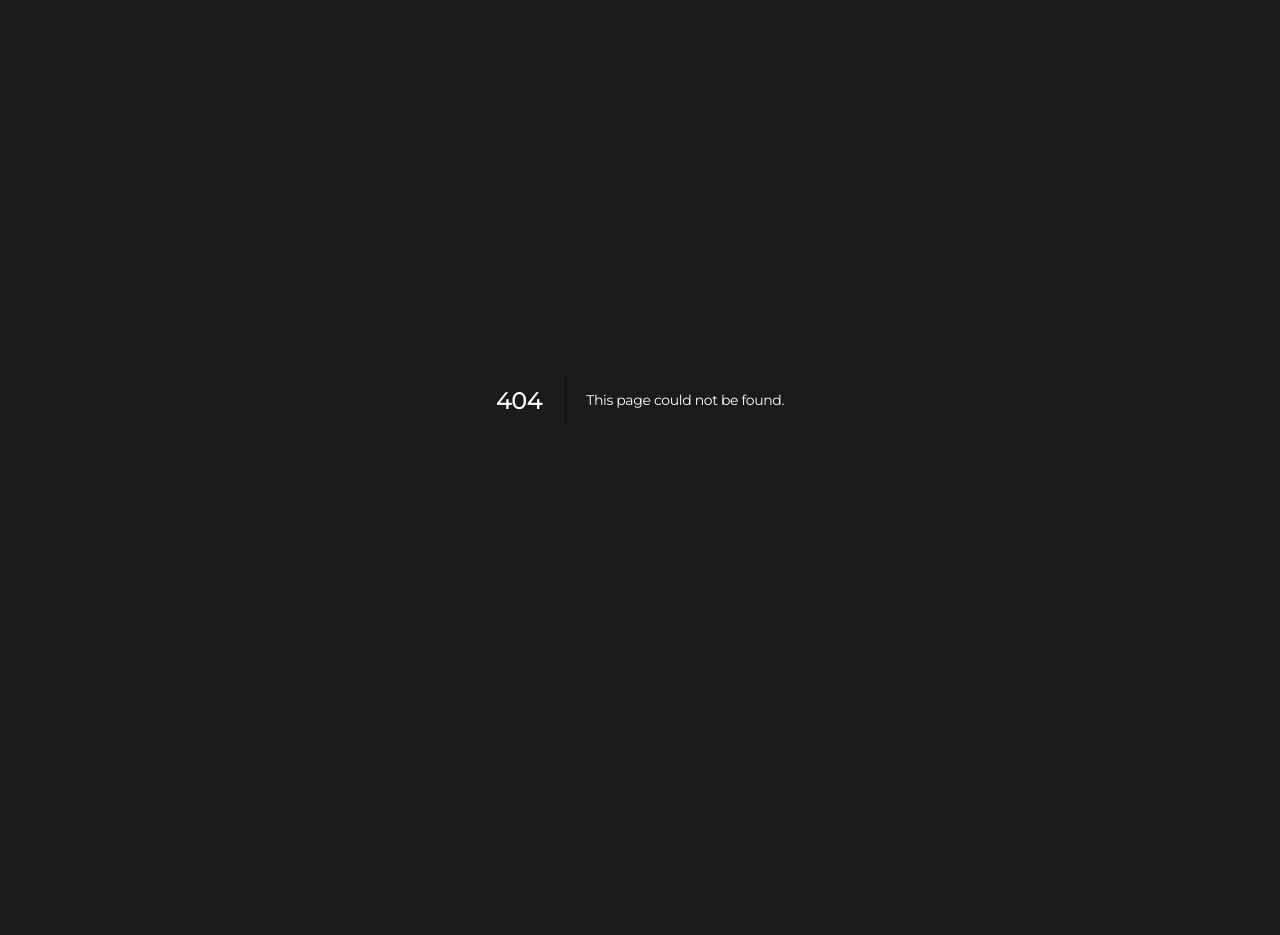
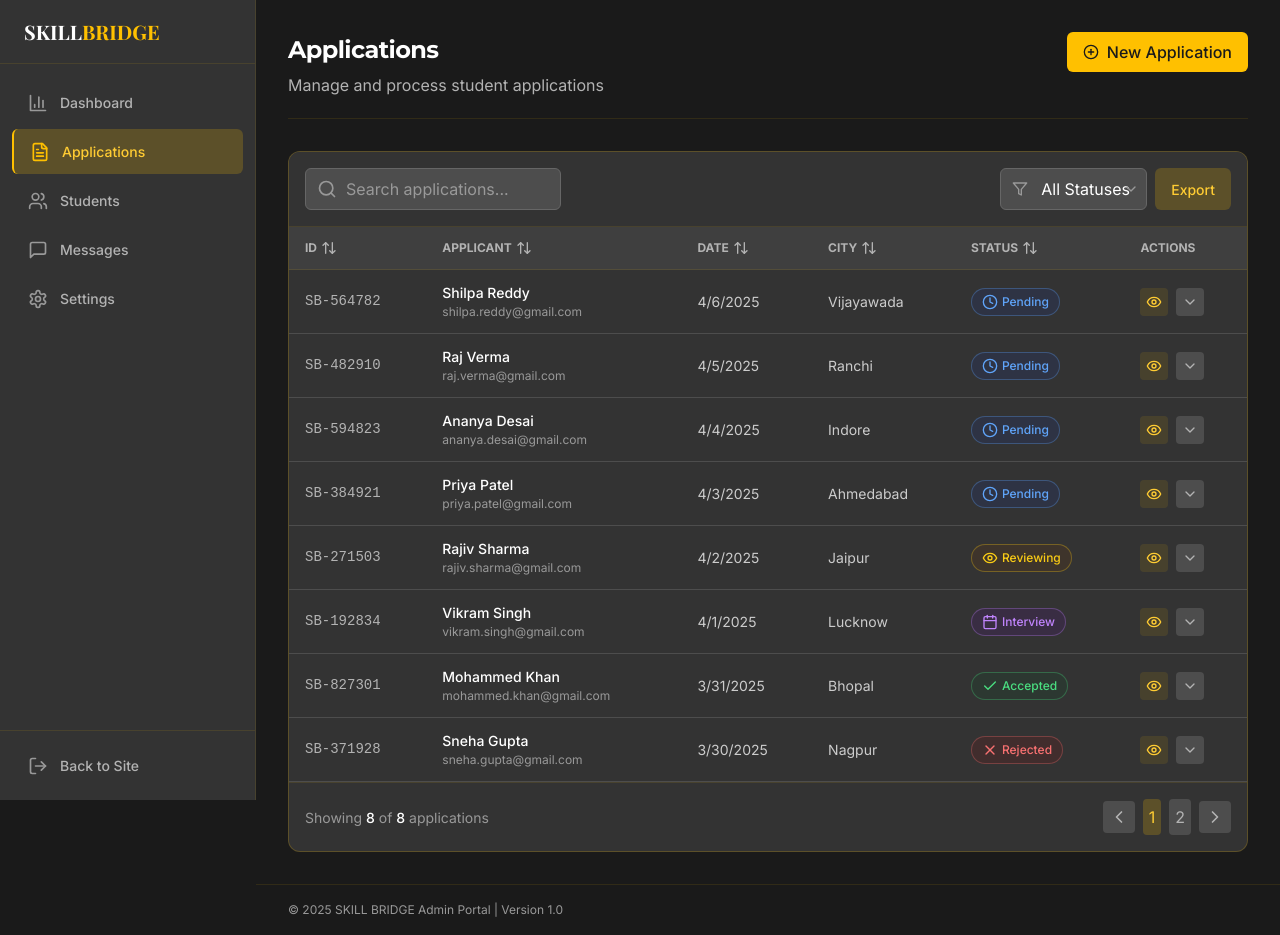
Before and after one commit to Nikhil9989/psb, a Next.js app: page /psb/admin/applications in a window 1280 px wide. Before the commit this address had no page. Before the commit the page ends 800 px from the top, so only its background shows below. Built offline with nearby package versions, Linux system fonts and the light colour scheme.

Commit message:
Add applications list page

```diff
--- /dev/null
+++ b/app/admin/applications/page.tsx
@@ -0,0 +1,34 @@
+'use client';
+
+import React from 'react';
+import ApplicationTable from '@/components/admin/ApplicationTable';
+import { PlusCircle } from 'lucide-react';
+import Link from 'next/link';
+
+export default function ApplicationsPage() {
+  return (
+    <div>
+      <div className="flex flex-col sm:flex-row sm:items-center justify-between gap-4 border-b border-gold-500/10 pb-5 mb-8">
+        <div>
+          <h1 className="text-2xl font-bold text-white">Applications</h1>
+          <p className="text-obsidian-300 mt-1">Manage and process student applications</p>
+        </div>
+
+        <Link
+          href="/admin/applications/new"
+          className="bg-gold-500 hover:bg-gold-600 text-obsidian-900 font-medium px-4 py-2 rounded-md flex items-center self-start group relative overflow-hidden"
+        >
+          <span className="relative z-10 flex items-center">
+            <PlusCircle className="h-4 w-4 mr-2" />
+            New Application
+          </span>
+
+          {/* Gold shimmer effect */}
+          <div className="absolute inset-0 w-full h-full bg-gradient-to-r from-gold-500/0 via-gold-500/30 to-gold-500/0 -translate-x-full group-hover:animate-[shimmer_1.5s_infinite] opacity-0 group-hover:opacity-100 transition-opacity duration-300"></div>
+        </Link>
+      </div>
+
+      <ApplicationTable />
+    </div>
+  );
+}
```
